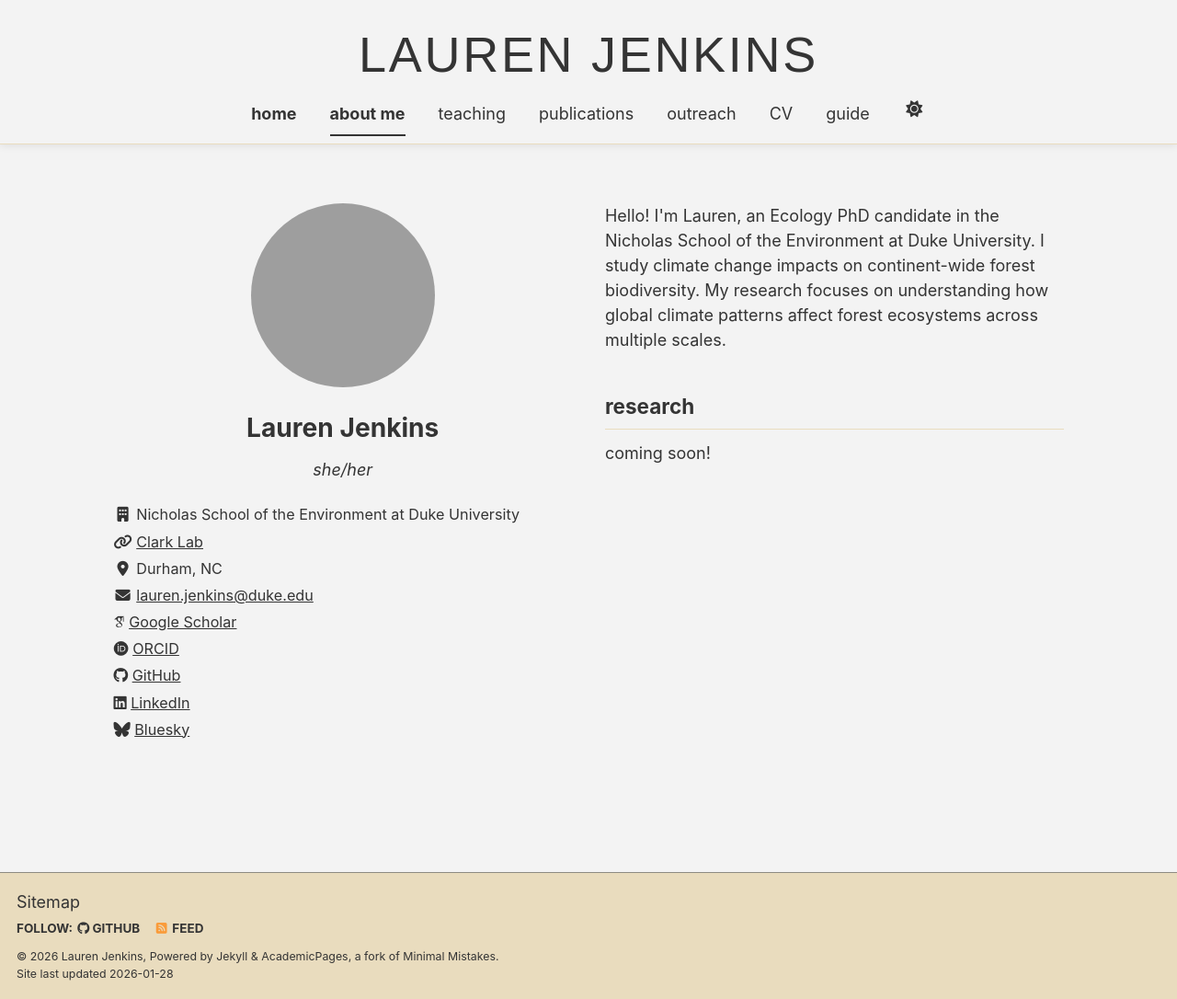
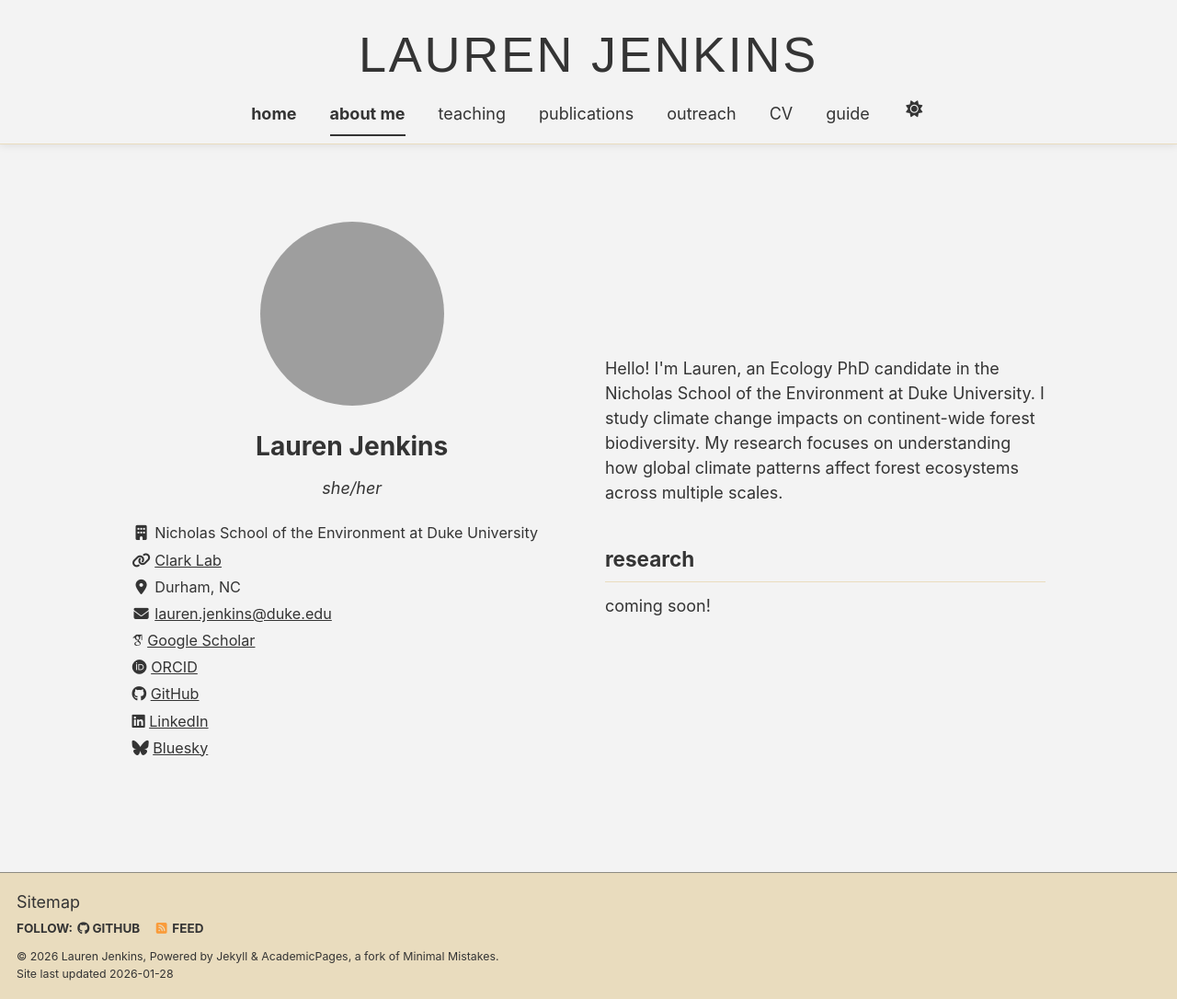
Before and after one commit to jenkinslauren/jenkinslauren.github.io, a Jekyll site: the page built from _pages/about.md, in a window 1280 px wide and 1086 px high. Shown: the whole window at 92% size. Built offline with Jekyll 4.4.1, drawn with Linux system fonts in a browser that asks for light colours; some web fonts are replaced; a script bundle is joined from its source files by our own code; library files that are not in the unit come from our copies; grey boxes are pictures that could not be loaded.

Commit message:
Update _masthead.scss

```diff
--- a/_sass/layout/_masthead.scss
+++ b/_sass/layout/_masthead.scss
@@ -128,9 +128,24 @@
   display: inline-block !important;
 }
 
+.about-section {
+  display: flex;
+  justify-content: center;
+  align-items: center;
+  padding: 20px;
+}
+
 .about-section .about-text {
   font-size: 1.2rem;
   line-height: 1.65;
+}
+
+.photo-scroll img {
+  display: block;
+  max-width: 80%;
+  height: auto;
+  border-radius: 8px;
+  box-shadow: 0 4px 10px rgba(0,0,0,0.2);
 }
 
 .masthead-spacer {
```
